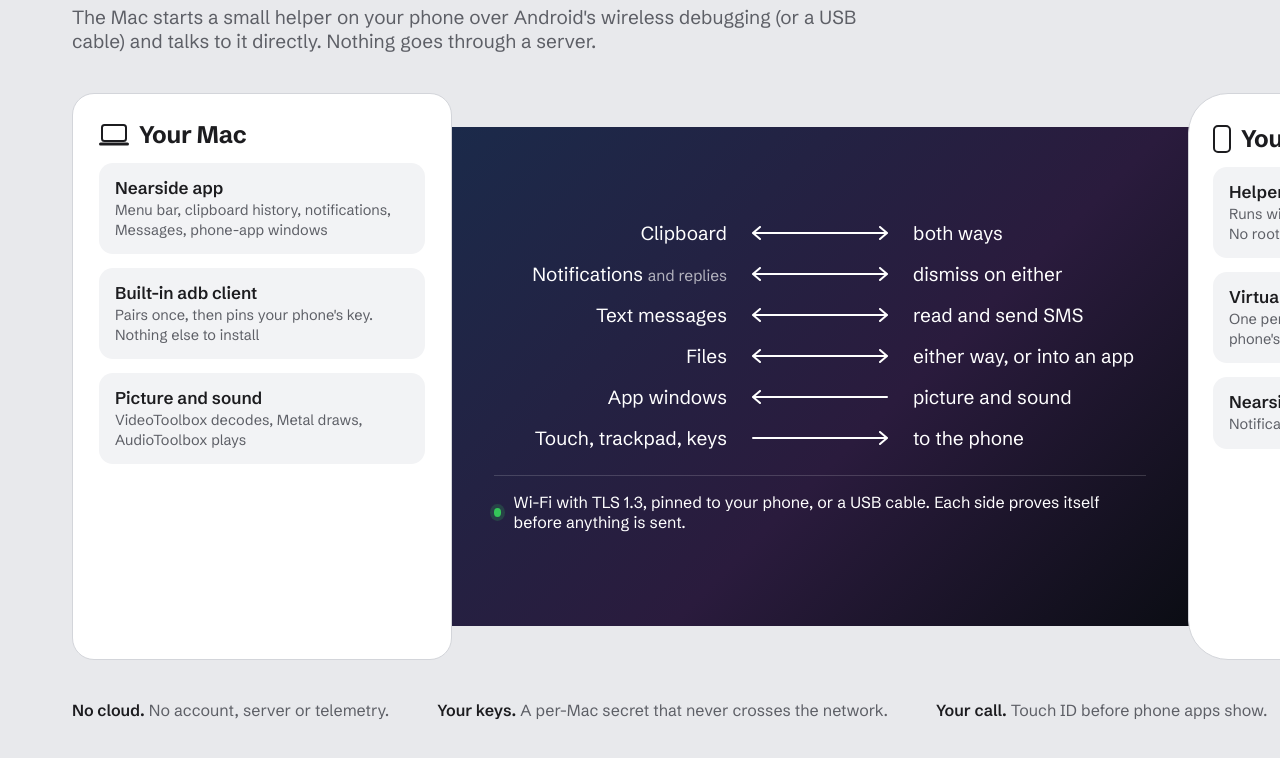
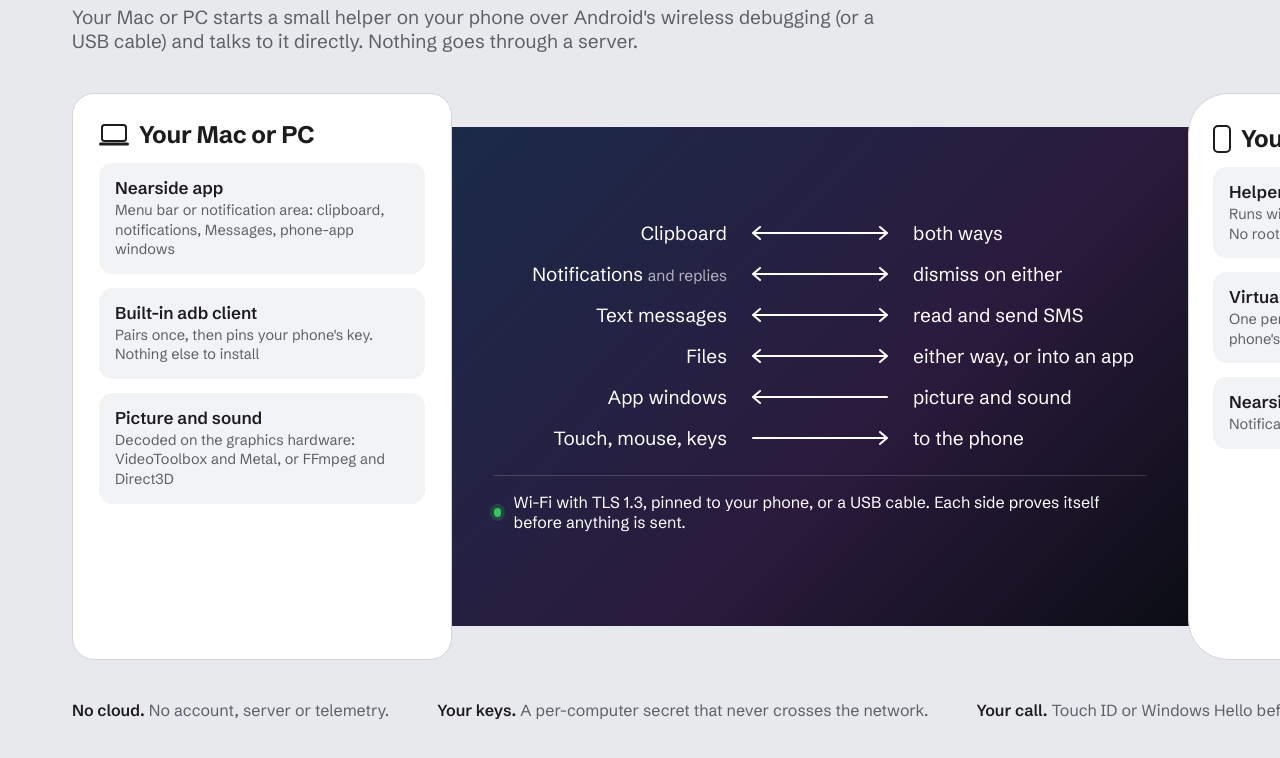
Before and after one commit to ramiejleh/Nearside, a plain HTML site: page docs/assets/src/architecture.html in a window 1280 px wide. Shown: the part 116-874 px from the top of the page. Drawn offline with Linux system fonts and the light colour scheme.

Commit message:
Version 0.3.0; the How it works picture for the Mac or PC

```diff
--- a/docs/assets/src/architecture.html
+++ b/docs/assets/src/architecture.html
@@ -62,18 +62,18 @@
 <body>
   <header>
     <h1>How Nearside works</h1>
-    <p>The Mac starts a small helper on your phone over Android's wireless debugging (or a USB cable) and talks to it directly. Nothing goes through a server.</p>
+    <p>Your Mac or PC starts a small helper on your phone over Android's wireless debugging (or a USB cable) and talks to it directly. Nothing goes through a server.</p>
   </header>
 
   <div class="row">
     <section class="device mac">
       <h2>
         <svg width="30" height="24" viewBox="0 0 30 24" aria-hidden="true"><rect x="3" y="2" width="24" height="16" rx="2.5" fill="none" stroke="currentColor" stroke-width="2"/><rect x="0" y="19.5" width="30" height="3" rx="1.5" fill="currentColor"/></svg>
-        Your Mac
+        Your Mac or PC
       </h2>
-      <div class="part"><b>Nearside app</b><span>Menu bar, clipboard history, notifications, Messages, phone-app windows</span></div>
+      <div class="part"><b>Nearside app</b><span>Menu bar or notification area: clipboard, notifications, Messages, phone-app windows</span></div>
       <div class="part"><b>Built-in adb client</b><span>Pairs once, then pins your phone's key. Nothing else to install</span></div>
-      <div class="part"><b>Picture and sound</b><span>VideoToolbox decodes, Metal draws, AudioToolbox plays</span></div>
+      <div class="part"><b>Picture and sound</b><span>Decoded on the graphics hardware: VideoToolbox and Metal, or FFmpeg and Direct3D</span></div>
     </section>
 
     <section class="between" aria-label="What travels between the devices">
@@ -82,7 +82,7 @@
       <div class="lane"><span class="l">Text messages</span><svg class="arrow" viewBox="0 0 150 14"><path d="M8 7h134M8 7l7-6M8 7l7 6M142 7l-7-6M142 7l-7 6" stroke="#fff" stroke-width="2" fill="none" stroke-linecap="round"/></svg><span class="r">read and send SMS</span></div>
       <div class="lane"><span class="l">Files</span><svg class="arrow" viewBox="0 0 150 14"><path d="M8 7h134M8 7l7-6M8 7l7 6M142 7l-7-6M142 7l-7 6" stroke="#fff" stroke-width="2" fill="none" stroke-linecap="round"/></svg><span class="r">either way, or into an app</span></div>
       <div class="lane"><span class="l">App windows</span><svg class="arrow" viewBox="0 0 150 14"><path d="M8 7h134M8 7l7-6M8 7l7 6" stroke="#fff" stroke-width="2" fill="none" stroke-linecap="round"/></svg><span class="r">picture and sound</span></div>
-      <div class="lane"><span class="l">Touch, trackpad, keys</span><svg class="arrow" viewBox="0 0 150 14"><path d="M8 7h134M142 7l-7-6M142 7l-7 6" stroke="#fff" stroke-width="2" fill="none" stroke-linecap="round"/></svg><span class="r">to the phone</span></div>
+      <div class="lane"><span class="l">Touch, mouse, keys</span><svg class="arrow" viewBox="0 0 150 14"><path d="M8 7h134M142 7l-7-6M142 7l-7 6" stroke="#fff" stroke-width="2" fill="none" stroke-linecap="round"/></svg><span class="r">to the phone</span></div>
       <div class="link"><span class="dot"></span>Wi-Fi with TLS 1.3, pinned to your phone, or a USB cable. Each side proves itself before anything is sent.</div>
     </section>
 
@@ -93,14 +93,14 @@
       </h2>
       <div class="part"><b>Helper</b><span>Runs with adb shell rights, like scrcpy. No root</span></div>
       <div class="part"><b>Virtual displays</b><span>One per window, encoded by the phone's hardware. Works while locked</span></div>
-      <div class="part"><b>Nearside app</b><span>Notifications, SMS, Send to Mac</span></div>
+      <div class="part"><b>Nearside app</b><span>Notifications, SMS, Send to computer</span></div>
     </section>
   </div>
 
   <footer>
     <span><b>No cloud.</b> No account, server or telemetry.</span>
-    <span><b>Your keys.</b> A per-Mac secret that never crosses the network.</span>
-    <span><b>Your call.</b> Touch ID before phone apps show.</span>
+    <span><b>Your keys.</b> A per-computer secret that never crosses the network.</span>
+    <span><b>Your call.</b> Touch ID or Windows Hello before phone apps show.</span>
   </footer>
 
   <script>if (location.hash === "#dark") document.documentElement.classList.add("dark");</script>
```
Also changed, not shown: site/index.html (+1 -1 lines), 5 other files.
